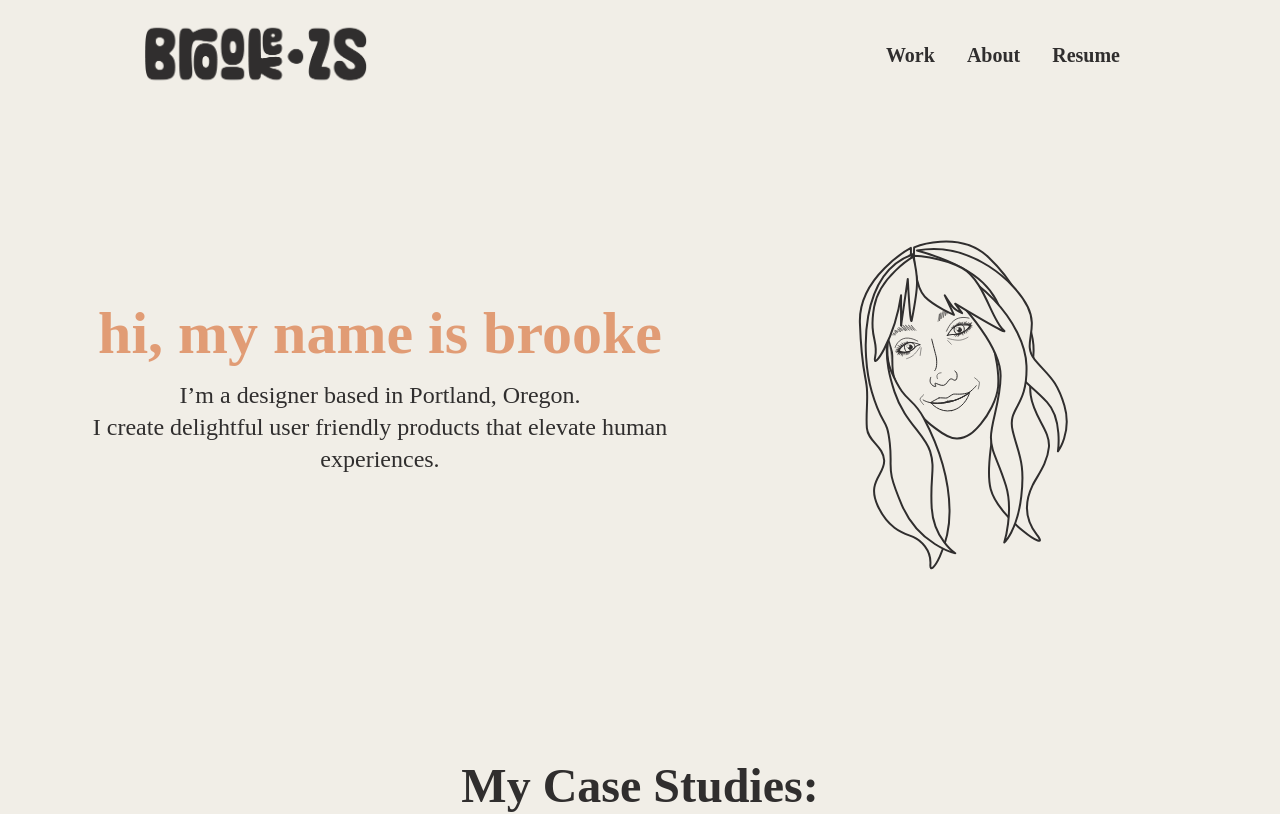
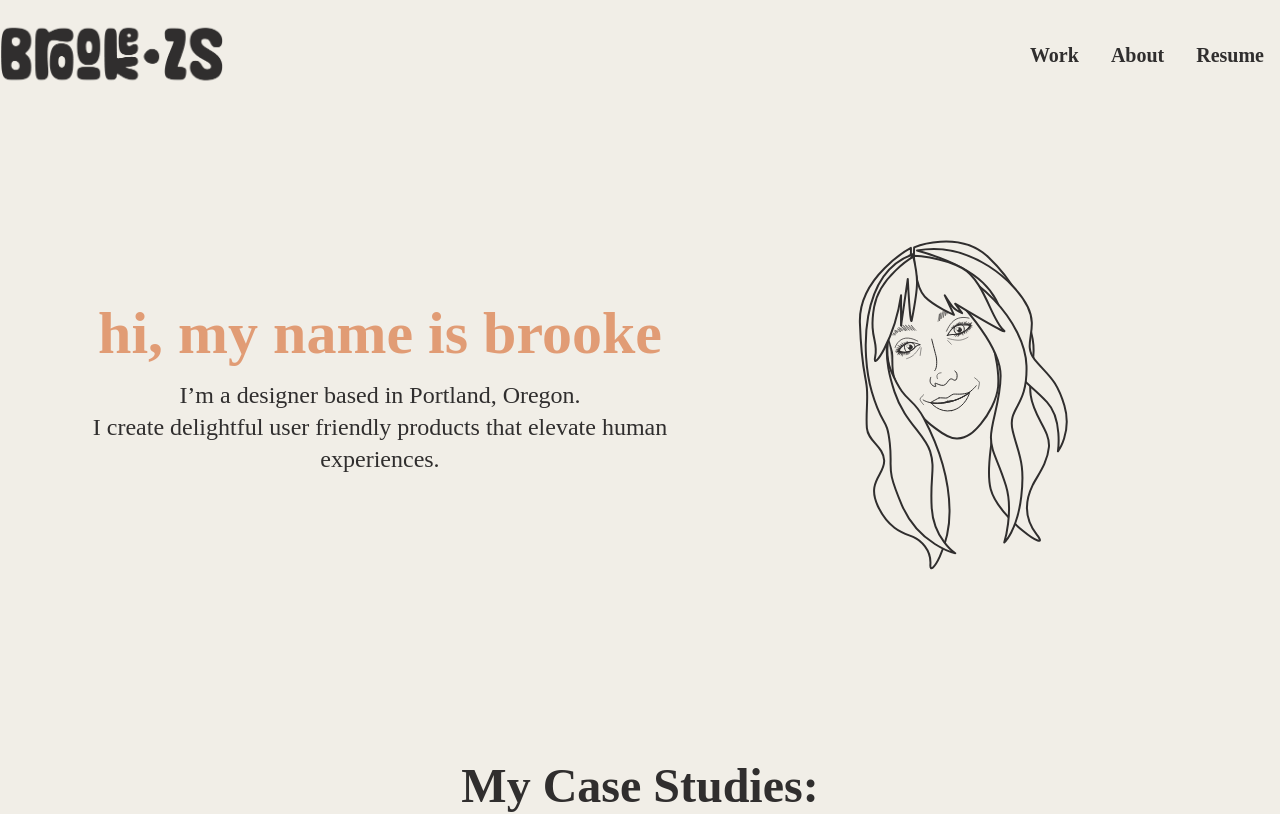
Before and after one commit to mlstarcher/brookes-portfolio, a React (Create React App) app: page / in a window 1280 px wide. Shown: the top 814 px of the page. Built offline with nearby package versions, Linux system fonts and the light colour scheme; a web font is replaced by a local one.

Commit message:
Fixed horizontal spacing in header

```diff
--- a/src/pages/Header.js
+++ b/src/pages/Header.js
@@ -5,7 +5,8 @@ import { Link } from 'react-router-dom';
 
 export default function Header() {
   return (
-    <div className="container mx-auto flex flex-row justify-between items-center pt-4 pb-0 lg:px-36 px-8 sm:mb-16">
+    // <div className="container mx-auto flex flex-row justify-between items-center pt-4 pb-0 lg:px-36 px-8 sm:mb-16">
+    <div className="container mx-auto flex flex-row justify-between items-center pt-4 pb-0 px-8 sm:px-0 sm:mb-16">
       <Link to={''}>
         <img src={logo} className="h-20" alt="Logo"></img>
       </Link>
```
